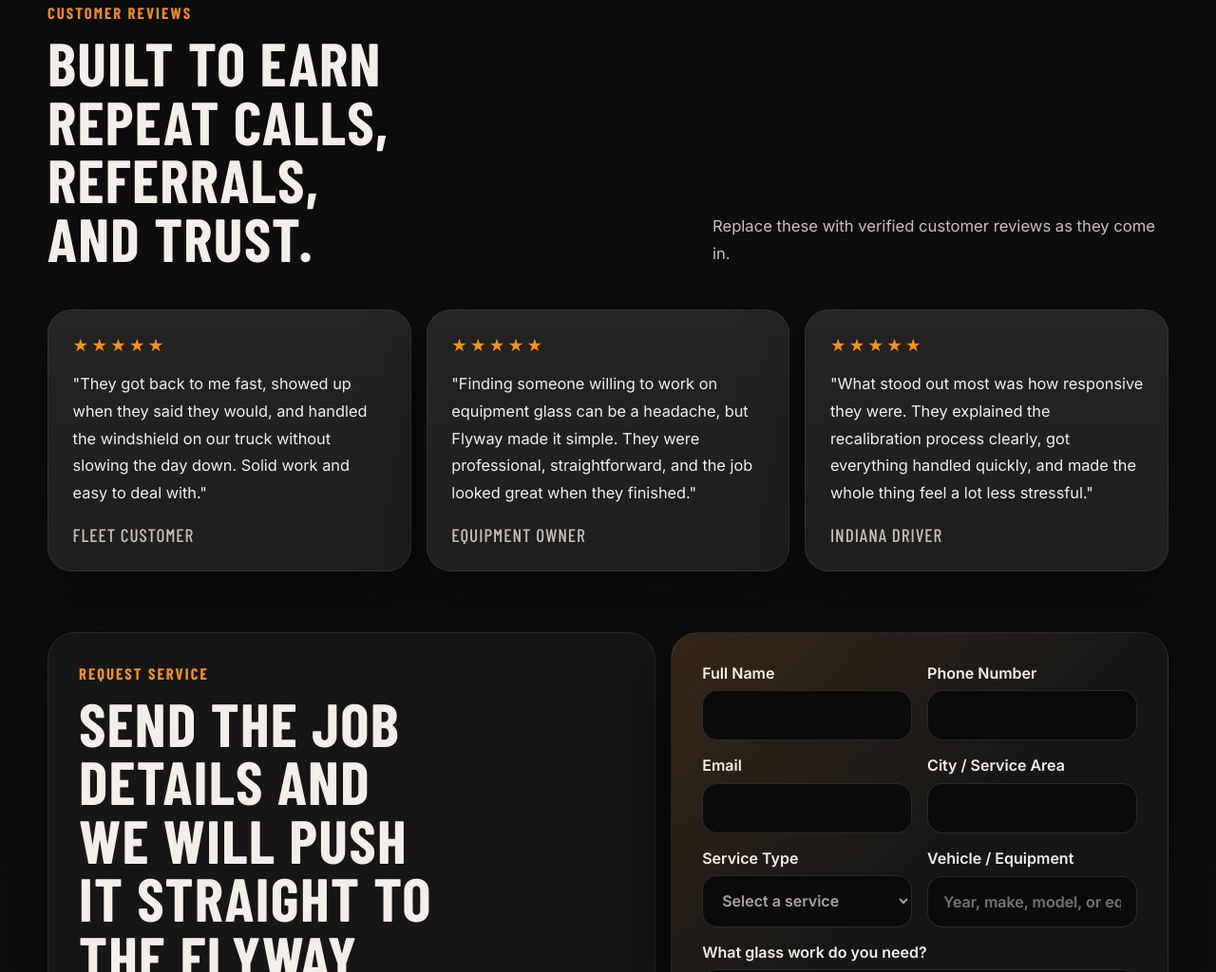
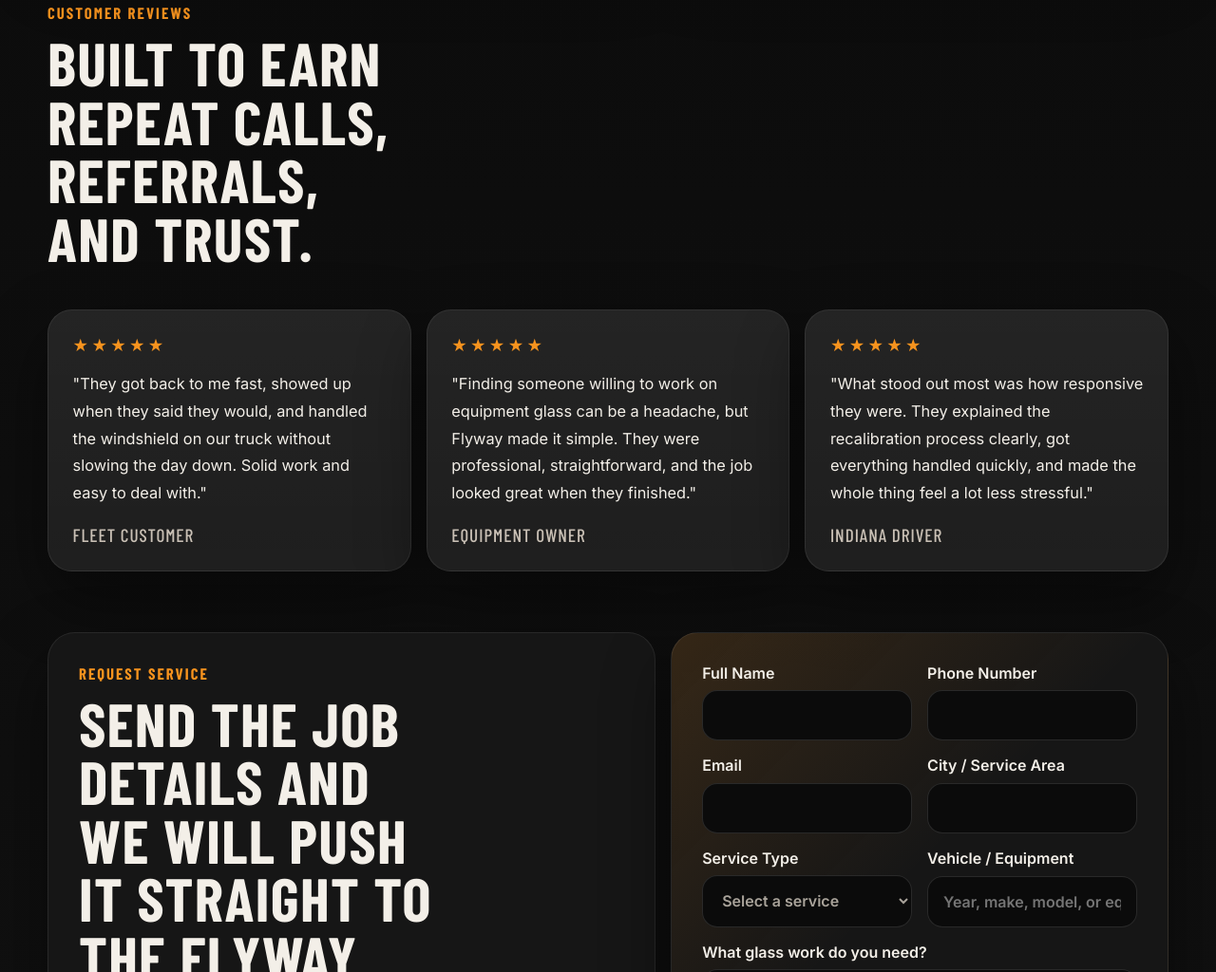
Before and after one commit to kzurcher/Flywayglass, a website: page index.html in a window 1280 px wide. Shown: the part 3444-4468 px from the top of the page at 95% size. Drawn offline with nearby package versions, Linux system fonts and the light colour scheme; a web font is replaced by a local one.

Commit message:
Remove review helper note

```diff
--- a/index.html
+++ b/index.html
@@ -146,7 +146,6 @@
             <p class="eyebrow">Customer Reviews</p>
             <h2>Built to earn repeat calls, referrals, and trust.</h2>
           </div>
-          <p class="section-note">Replace these with verified customer reviews as they come in.</p>
         </div>
         <div class="review-grid">
           <article class="review-card">
```
